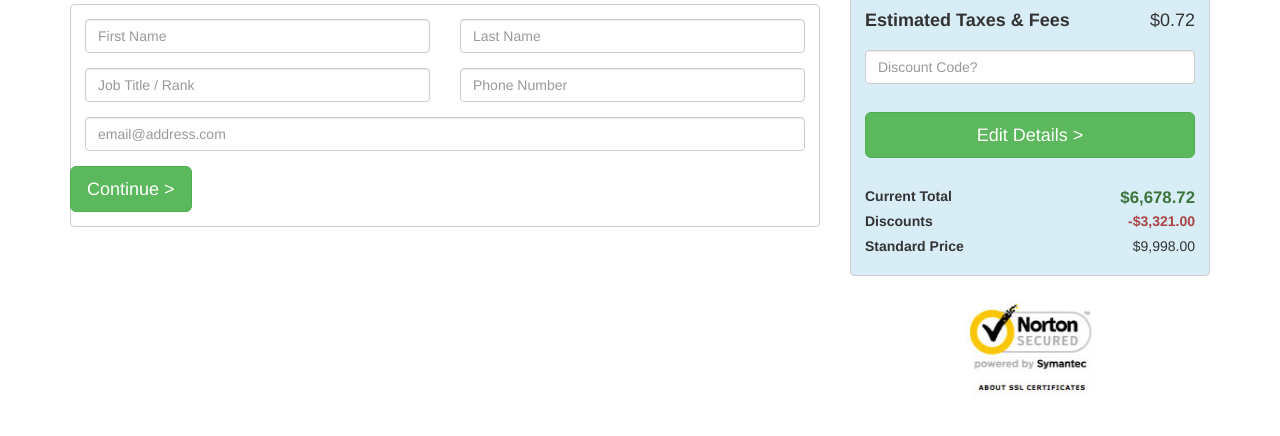
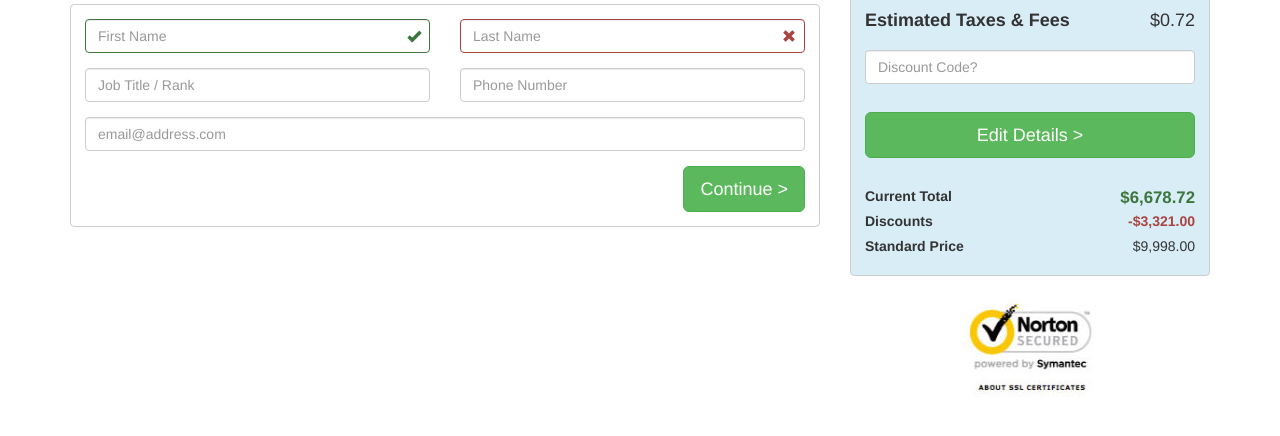
Before and after one commit to markthib/SRS_Attendee-Options, a plain HTML site: page 1.html in a window 1280 px wide. Shown: the part 248-684 px from the top of the page. Drawn offline with nearby package versions, Linux system fonts and the light colour scheme.

Commit message:
link 1, styling org

```diff
--- a/1.html
+++ b/1.html
@@ -55,13 +55,15 @@
 
 				    <div class="row">
 
-				      <div class="col-xs-12 col-sm-6 form-group">
+				      <div class="col-xs-12 col-sm-6 form-group has-success has-feedback">
 				        <label class="sr-only" for="fname">First Name</label>
 				        <input type="text" class="form-control" id="fname" placeholder="First Name">
+				        <span class="glyphicon glyphicon-ok form-control-feedback" aria-hidden="true"></span>
 				      </div>
-				      <div class="col-xs-12 col-sm-6 form-group">
+				      <div class="col-xs-12 col-sm-6 form-group has-error has-feedback">
 				        <label class="sr-only" for="lname">Last Name</label>
 				        <input type="text" class="form-control" id="lname" placeholder="Last Name">
+				        <span class="glyphicon glyphicon-remove form-control-feedback" aria-hidden="true"></span>
 				      </div>
 				      <div class="col-xs-12 col-sm-6 form-group">
 				        <label class="sr-only" for="jtitle">Job Title</label>
@@ -75,8 +77,9 @@
 				        <label class="sr-only" for="phone">Email</label>
 				        <input type="email" class="form-control" id="email" placeholder="email@address.com">
 				      </div>
-
-				      <a class="btn btn-lg btn-success " href="index.html">Continue &gt;</a>
+				      <div class="col-xs-12 text-right">
+						<a class="btn btn-lg btn-success" href="index.html">Continue &gt;</a>
+					  </div>
 
 				    </div>
 
--- a/style.css
+++ b/style.css
@@ -1,7 +1,5 @@
 /*******************************
-
-  Online Reg Steps Styling
-
+  Online Reg Common
 *******************************/
 
 nav.steps { text-align:center; margin:1em 0; }
@@ -12,6 +10,32 @@ h2.current { padding:0.5em; background:#eee; margin-top:0; }
 
 label { max-width:65%; }
 .price { float:right; }
+
+
+/*******************************
+  Right Column
+*******************************/
+
+.totalbox div { margin:1em 0; }
+input.mac { width:100%; }
+.totalbox .proceed { margin:2em 0; }
+.totalbox .total, .totalbox .saved, .totalbox .full { margin:0; }
+.saved .price { font-weight:bold; }
+.total .price { font-weight:bold; font-size:1.2em; }
+
+.secureseal { text-align:center; }
+
+
+/*******************************
+  Step 2: Reg Details
+*******************************/
+
+.infobox .form-control-feedback { top:0; right:1em }
+
+
+/*******************************
+  Step 2: Reg Details
+*******************************/
 
 .delname { margin-bottom:1em; }
 .delname h2 { margin:0; font-weight:normal; }
@@ -26,31 +50,23 @@ label { max-width:65%; }
 
 .deladd { margin-bottom:2em; }
 
-.totalbox div { margin:1em 0; }
-input.mac { width:100%; }
-.totalbox .proceed { margin:2em 0; }
-.totalbox .total, .totalbox .saved, .totalbox .full { margin:0; }
-.saved .price { font-weight:bold; }
-.total .price { font-weight:bold; font-size:1.2em; }
 
-.secureseal { text-align:center; }
+/*******************************
+  Media Queries
+*******************************/
 
 /* Small devices */
 @media only screen and (max-width: 768px) {
-
     h2.current, .delname, .delbtns { text-align:center; }
     .delname, .delbtns, .deltotal { margin:0.7em 0; }
-
 }
 
 /* Medium devices */
 @media only screen and (max-width: 992px) {
-
     .totalbox .proceed a.btn, .deltotal label { font-size:0.9em; }
     .totalbox label, .totalbox .subtotal .price { font-size:0.8em; }
     .deltotal label, .totalbox label { max-width:60%; }
     .totalbox .proceed a.btn { font-weight:bold; }
-
 }
 
 /* Large devices */
```
Also changed, not shown: index.html (+3 -3 lines). Lines whose indentation alone changed are shown as unchanged.
